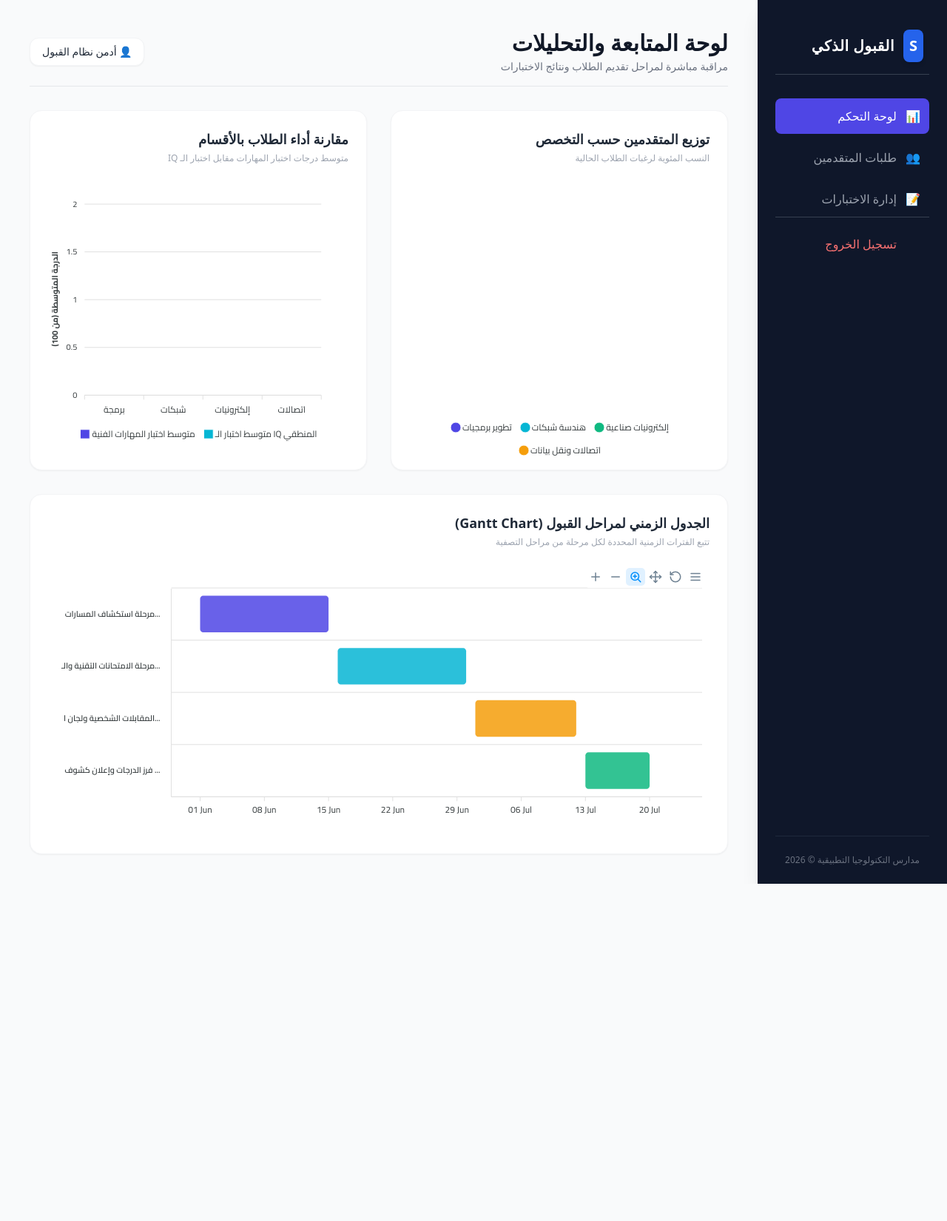
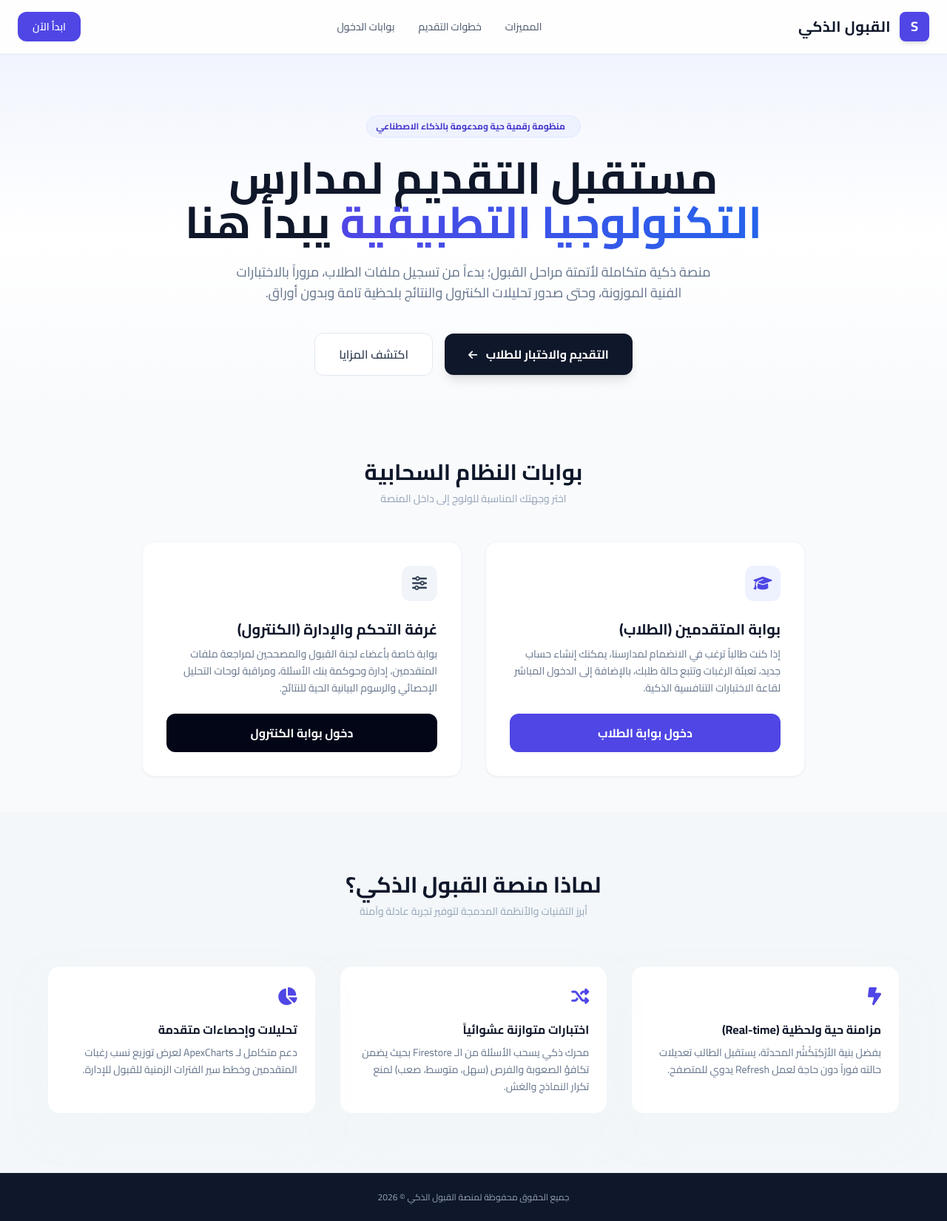
Before and after one commit to rawanAhmed23/smart-admission-dashboard, a website: page index.html in a window 1280 px wide. Shown: the whole page at 74% size. Before the commit the page ends 1195 px from the top, so only its background shows below. Drawn offline with nearby package versions, Linux system fonts and the light colour scheme; no server answers; some icons are missing.

Commit message:
adding Landing page

```diff
--- a/index.html
+++ b/index.html
@@ -4,114 +4,142 @@
 <head>
     <meta charset="UTF-8">
     <meta name="viewport" content="width=device-width, initial-scale=1.0">
-    <title>منصة القبول الذكي - لوحة التحكم</title>
+    <title>منصة القبول الذكي | مدارس التكنولوجيا التطبيقية</title>
 
-    <!-- Tailwind CSS للـ UI والـ Responsiveness -->
     <script src="https://cdn.tailwindcss.com"></script>
 
-    <!-- خط Cairo لـ مظهر احترافي عربي -->
     <link rel="preconnect" href="https://fonts.googleapis.com">
     <link rel="preconnect" href="https://fonts.gstatic.com" crossorigin>
     <link href="https://fonts.googleapis.com/css2?family=Cairo:wght@300;400;600;700&display=swap" rel="stylesheet">
 
-    <!-- استدعاء ملف الستايل المخصص -->
-    <link rel="stylesheet" href="css/styles.css">
+    <link rel="stylesheet" href="https://cdnjs.cloudflare.com/ajax/libs/font-awesome/6.4.0/css/all.min.css">
 
-    <!-- مكتبة ApexCharts الرسمية للرسوم البيانية -->
-    <script src="https://cdn.jsdelivr.net/npm/apexcharts"></script>
-    <script type="module" src="js/auth-guard.js"></script>
+    <style>
+        body {
+            font-family: 'Cairo', sans-serif;
+        }
+    </style>
 </head>
 
-<body class="bg-gray-50 text-gray-800">
+<body class="bg-slate-50 text-slate-800 flex flex-col min-h-screen">
 
-    <div class="flex flex-col md:flex-row min-h-screen">
-
-        <!-- الـ Sidebar (القائمة الجانبية متجاوبة) -->
-        <aside class="w-full md:w-64 bg-slate-900 text-white p-6 flex flex-col justify-between shadow-xl">
-            <div>
-                <div class="flex items-center gap-3 mb-8 px-2 py-4 border-b border-gray-700">
-                    <div class="bg-blue-600 p-2 rounded-lg text-white font-bold text-xl shadow-md">S</div>
-                    <span class="text-xl font-bold tracking-wide">القبول الذكي</span>
+    <header class="bg-white/80 backdrop-blur-md sticky top-0 z-50 border-b border-slate-100 shadow-sm">
+        <div class="max-w-7xl mx-auto px-6 py-4 flex justify-between items-center">
+            <div class="flex items-center gap-3">
+                <div class="bg-indigo-600 p-2 rounded-lg text-white font-bold text-lg shadow-md w-10 h-10 flex items-center justify-center">S</div>
+                <span class="text-xl font-bold text-slate-900 tracking-wide">القبول الذكي</span>
             </div>
-                <nav class="space-y-2">
-                    <a href="#"
-                        class="flex items-center space-x-reverse space-x-3 p-3 rounded-lg bg-indigo-600 text-white font-medium transition">
-                        <span>📊</span> <span>لوحة التحكم</span>
+            <nav class="hidden md:flex items-center gap-8 text-sm font-medium text-slate-600">
+                <a href="#features" class="hover:text-indigo-600 transition">المميزات</a>
+                <a href="#how-it-works" class="hover:text-indigo-600 transition">خطوات التقديم</a>
+                <a href="#portals" class="hover:text-indigo-600 transition">بوابات الدخول</a>
+            </nav>
+            <a href="#portals" class="bg-indigo-600 hover:bg-indigo-700 text-white text-sm font-semibold px-5 py-2.5 rounded-xl shadow-sm transition-all">
+                ابدأ الآن
             </a>
-                    <a href="applicants.html"
-                        class="flex items-center space-x-reverse space-x-3 p-3 rounded-lg text-gray-400 hover:bg-slate-800 hover:text-white transition">
-                        <span>👥</span> <span>طلبات المتقدمين</span>
-                    </a>
-                    <a href="exams.html"
-                        class="flex items-center space-x-reverse space-x-3 p-3 rounded-lg text-gray-400 hover:bg-slate-800 hover:text-white transition">
-                        <span>📝</span> <span>إدارة الاختبارات</span>
-                    </a>
-                </nav>
-                <div class="p-4 border-t border-gray-700">
-                    <button id="signout-btn"
-                        class="flex items-center gap-3 w-full px-4 py-2 text-red-400 hover:bg-red-900/20 rounded-lg transition-all">
-                        <i class="fa-solid fa-right-from-bracket"></i>
-                        <span>تسجيل الخروج</span>
-                    </button>
-                </div>
-            </div>
-            <div class="pt-6 border-t border-slate-800 text-xs text-gray-500 text-center">
-                مدارس التكنولوجيا التطبيقية &copy; 2026
-            </div>
-        </aside>
-
-        <!-- المحتوى الرئيسي (Main Content Area) -->
-        <main class="flex-1 p-6 md:p-10 overflow-y-auto">
-
-            <!-- الهيدر العلوي -->
-            <header class="flex justify-between items-center mb-8 border-b border-gray-200 pb-4">
-                <div>
-                    <h1 class="text-2xl md:text-3xl font-bold text-gray-900">لوحة المتابعة والتحليلات</h1>
-                    <p class="text-sm text-gray-500 mt-1">مراقبة مباشرة لمراحل تقديم الطلاب ونتائج الاختبارات</p>
-                </div>
-                <div class="bg-white px-4 py-2 rounded-xl shadow-sm border border-gray-100 font-medium text-sm">
-                    👤 أدمن نظام القبول
         </div>
     </header>
 
-            <!-- شبكة الرسوم البيانية (Grid Setup) -->
-            <div class="grid grid-cols-1 lg:grid-cols-2 gap-8 mb-8">
+    <section class="relative bg-gradient-to-b from-indigo-50/70 via-white to-transparent pt-20 pb-16 px-6 text-center overflow-hidden">
+        <div class="max-w-4xl mx-auto relative z-10">
+            <span class="inline-flex items-center gap-2 px-3 py-1.5 rounded-full bg-indigo-50 text-indigo-700 text-xs font-bold mb-6 border border-indigo-100">
+                <i class="fa-solid fa-sparkles"></i> منظومة رقمية حية ومدعومة بالذكاء الاصطناعي
+            </span>
+            <h1 class="text-4xl md:text-5xl lg:text-6xl font-black text-slate-900 leading-tight md:leading-snug mb-6">
+                مستقبل التقديم لمدارس <br>
+                <span class="text-indigo-600 bg-gradient-to-r from-indigo-600 to-blue-600 bg-clip-text text-transparent">التكنولوجيا التطبيقية</span> يبدأ هنا
+            </h1>
+            <p class="text-base md:text-lg text-slate-500 max-w-2xl mx-auto mb-10 leading-relaxed">
+                منصة ذكية متكاملة لأتمتة مراحل القبول؛ بدءاً من تسجيل ملفات الطلاب، مروراً بالاختبارات الفنية الموزونة، وحتى صدور تحليلات الكنترول والنتائج بلحظية تامة وبدون أوراق.
+            </p>
+            <div class="flex flex-col sm:flex-row justify-center items-center gap-4">
+                <a href="#portals" class="w-full sm:w-auto bg-slate-900 hover:bg-slate-800 text-white font-bold px-8 py-4 rounded-xl shadow-lg hover:shadow-xl transition-all">
+                    التقديم والاختبار للطلاب <i class="fa-solid fa-arrow-left mr-2 text-sm"></i>
+                </a>
+                <a href="#features" class="w-full sm:w-auto bg-white hover:bg-slate-50 text-slate-700 border border-slate-200 font-semibold px-8 py-4 rounded-xl transition-all">
+                    اكتشف المزايا
+                </a>
+            </div>
+        </div>
+    </section>
 
-                <!-- كارد الـ Pie Chart -->
-                <div class="bg-white p-6 rounded-2xl shadow-sm border border-gray-100 flex flex-col justify-between">
-                    <div>
-                        <h2 class="text-lg font-bold text-gray-800 mb-1">توزيع المتقدمين حسب التخصص</h2>
-                        <p class="text-xs text-gray-400 mb-6">النسب المئوية لرغبات الطلاب الحالية</p>
-                    </div>
-                    <div id="pie-chart" class="w-full"></div>
+    <section id="portals" class="max-w-6xl mx-auto px-6 py-12 w-full">
+        <div class="text-center mb-12">
+            <h2 class="text-2xl md:text-3xl font-bold text-slate-900">بوابات النظام السحابية</h2>
+            <p class="text-sm text-slate-400 mt-2">اختر وجهتك المناسبة للولوج إلى داخل المنصة</p>
         </div>
 
-                <!-- كارد الـ Bar Chart -->
-                <div class="bg-white p-6 rounded-2xl shadow-sm border border-gray-100 flex flex-col justify-between">
+        <div class="grid grid-cols-1 md:grid-cols-2 gap-8 max-w-4xl mx-auto">
+
+            <div class="bg-white p-8 rounded-2xl shadow-sm border border-slate-100 hover:border-indigo-200 hover:shadow-md transition-all group flex flex-col justify-between">
                 <div>
-                        <h2 class="text-lg font-bold text-gray-800 mb-1">مقارنة أداء الطلاب بالأقسام</h2>
-                        <p class="text-xs text-gray-400 mb-6">متوسط درجات اختبار المهارات مقابل اختبار الـ IQ</p>
+                    <div class="w-12 h-12 rounded-xl bg-indigo-50 text-indigo-600 flex items-center justify-center text-xl font-bold mb-6 group-hover:bg-indigo-600 group-hover:text-white transition-all">
+                        <i class="fa-solid fa-graduation-cap"></i>
                     </div>
-                    <div id="bar-chart" class="w-full"></div>
+                    <h3 class="text-xl font-bold text-slate-900 mb-2">بوابة المتقدمين (الطلاب)</h3>
+                    <p class="text-sm text-slate-500 leading-relaxed mb-6">
+                        إذا كنت طالباً ترغب في الانضمام لمدارسنا، يمكنك إنشاء حساب جديد، تعبئة الرغبات وتتبع حالة طلبك، بالإضافة إلى الدخول المباشر لقاعة الاختبارات التنافسية الذكية.
+                    </p>
+                </div>
+                <a href="student-auth.html" class="w-full bg-indigo-600 hover:bg-indigo-700 text-white text-center font-bold py-3.5 rounded-xl transition-all block">
+                    دخول بوابة الطلاب
+                </a>
+            </div>
+
+            <div class="bg-white p-8 rounded-2xl shadow-sm border border-slate-100 hover:border-slate-300 hover:shadow-md transition-all group flex flex-col justify-between">
+                <div>
+                    <div class="w-12 h-12 rounded-xl bg-slate-100 text-slate-700 flex items-center justify-center text-xl font-bold mb-6 group-hover:bg-slate-900 group-hover:text-white transition-all">
+                        <i class="fa-solid fa-sliders"></i>
+                    </div>
+                    <h3 class="text-xl font-bold text-slate-900 mb-2">غرفة التحكم والإدارة (الكنترول)</h3>
+                    <p class="text-sm text-slate-500 leading-relaxed mb-6">
+                        بوابة خاصة بأعضاء لجنة القبول والمصححين لمراجعة ملفات المتقدمين، إدارة وحوكمة بنك الأسئلة، ومراقبة لوحات التحليل الإحصائي والرسوم البيانية الحية للنتائج.
+                    </p>
+                </div>
+                <a href="login.html" class="w-full bg-slate-950 hover:bg-slate-800 text-white text-center font-bold py-3.5 rounded-xl transition-all block">
+                    دخول بوابة الكنترول
+                </a>
             </div>
 
         </div>
+    </section>
 
-            <!-- كارد الـ Gantt Chart (ممتد على كامل العرض) -->
-            <div class="bg-white p-6 rounded-2xl shadow-sm border border-gray-100 w-full">
-                <div>
-                    <h2 class="text-lg font-bold text-gray-800 mb-1">الجدول الزمني لمراحل القبول (Gantt Chart)</h2>
-                    <p class="text-xs text-gray-400 mb-6">تتبع الفترات الزمنية المحددة لكل مرحلة من مراحل التصفية</p>
-                </div>
-                <div id="gantt-chart" class="w-full"></div>
+    <section id="features" class="bg-slate-100/60 py-20 px-6">
+        <div class="max-w-6xl mx-auto">
+            <div class="text-center mb-16">
+                <h2 class="text-2xl md:text-3xl font-bold text-slate-900">لماذا منصة القبول الذكي؟</h2>
+                <p class="text-sm text-slate-400 mt-2">أبرز التقنيات والأنظمة المدمجة لتوفير تجربة عادلة وآمنة</p>
             </div>
 
-        </main>
+            <div class="grid grid-cols-1 md:grid-cols-3 gap-8">
+                <div class="bg-white p-6 rounded-2xl border border-slate-100 shadow-2xl shadow-slate-100/50">
+                    <div class="text-indigo-600 text-lg mb-4"><i class="fa-solid fa-bolt-lightning text-2xl"></i></div>
+                    <h4 class="font-bold text-slate-900 mb-2">مزامنة حية ولحظية (Real-time)</h4>
+                    <p class="text-sm text-slate-500 leading-relaxed">
+                        بفضل بنية الأرْكِتِكْشُر المحدثة، يستقبل الطالب تعديلات حالته فوراً دون حاجة لعمل Refresh يدوي للمتصفح.
+                    </p>
                 </div>
+                <div class="bg-white p-6 rounded-2xl border border-slate-100 shadow-2xl shadow-slate-100/50">
+                    <div class="text-indigo-600 text-lg mb-4"><i class="fa-solid fa-shuffle text-2xl"></i></div>
+                    <h4 class="font-bold text-slate-900 mb-2">اختبارات متوازنة عشوائياً</h4>
+                    <p class="text-sm text-slate-500 leading-relaxed">
+                        محرك ذكي يسحب الأسئلة من الـ Firestore بحيث يضمن تكافؤ الصعوبة والفرص (سهل، متوسط، صعب) لمنع تكرار النماذج والغش.
+                    </p>
+                </div>
+                <div class="bg-white p-6 rounded-2xl border border-slate-100 shadow-2xl shadow-slate-100/50">
+                    <div class="text-indigo-600 text-lg mb-4"><i class="fa-solid fa-chart-pie text-2xl"></i></div>
+                    <h4 class="font-bold text-slate-900 mb-2">تحليلات وإحصاءات متقدمة</h4>
+                    <p class="text-sm text-slate-500 leading-relaxed">
+                        دعم متكامل لـ ApexCharts لعرض توزيع نسب رغبات المتقدمين وخطط سير الفترات الزمنية للقبول للإدارة.
+                    </p>
+                </div>
+            </div>
+        </div>
+    </section>
 
-    <!-- استدعاء السكريبت الرئيسي كموديول للربط مع الفايربيس لاحقاً -->
-    <script type="module" src="js/dashboard.js"></script>
-    <!-- <script type="module" src="js/seed-questions.js"></script> -->
+    <footer class="mt-auto bg-slate-900 text-slate-400 text-xs py-6 text-center border-t border-slate-800">
+        جميع الحقوق محفوظة لمنصة القبول الذكي &copy; 2026
+    </footer>
+
 </body>
-
 </html>
--- a/js/login.js
+++ b/js/login.js
@@ -29,7 +29,7 @@ loginForm.addEventListener("submit", async (e) => {
 
         if (userDocSnap.exists() && userDocSnap.data().role === "admin") {
             // نجاح باهر! المستخدم أدمن.. توجه للوحة التحكم الرئيسية
-            window.location.href = "index.html";
+            window.location.href = "admin-dashboard.html";
         } else {
             // الحساب سليم لكنه مش أدمن (مثلاً طالب بيحاول يخترق الكنترول)
             await signOut(auth); // تسجيل خروج فوري
```
Also changed, not shown: admin-dashboard.html (added, +117 -0 lines), login.html (+8 -0 lines), student-auth.html (+9 -1 lines). Lines whose indentation alone changed are shown as unchanged.
